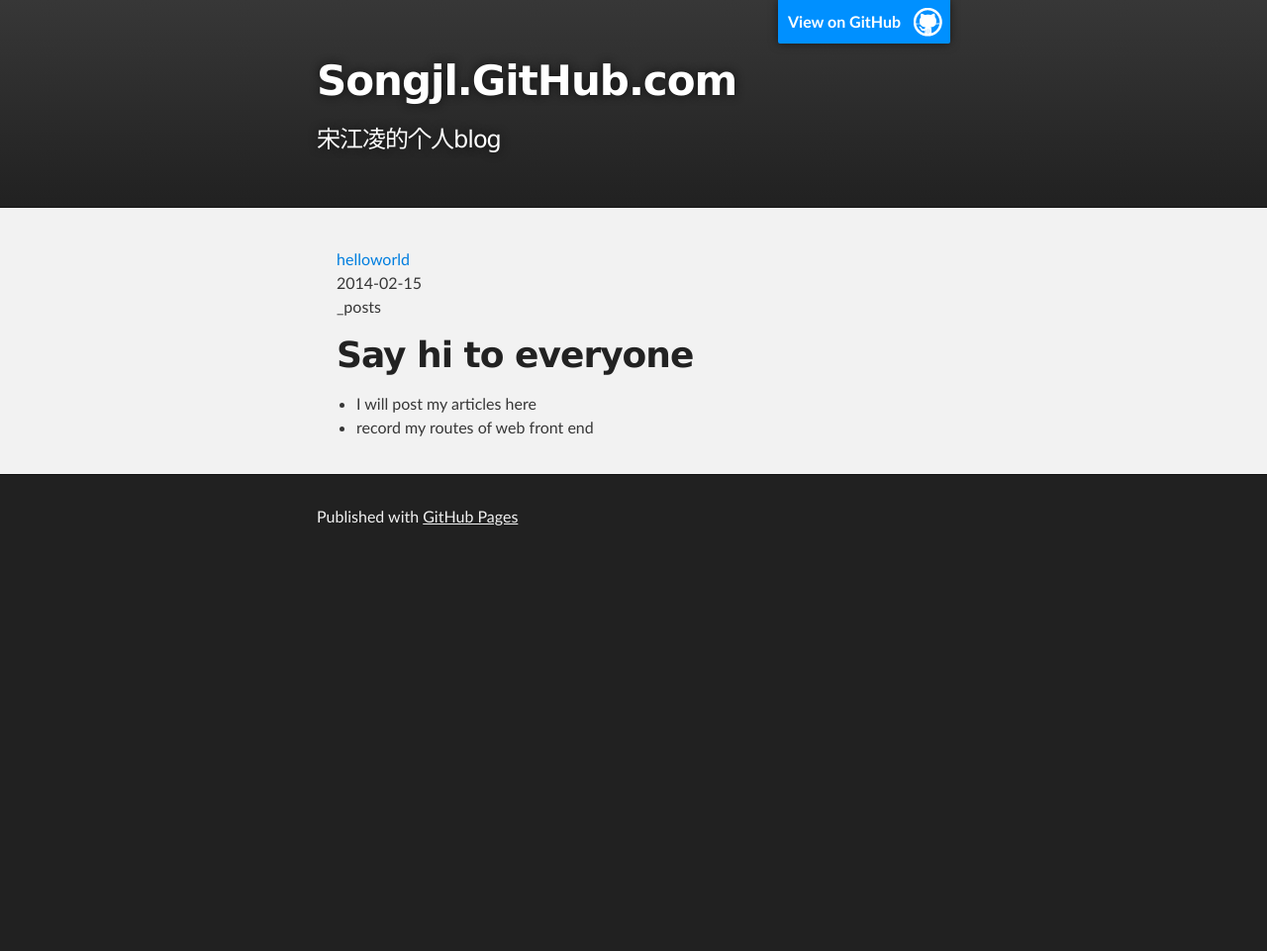
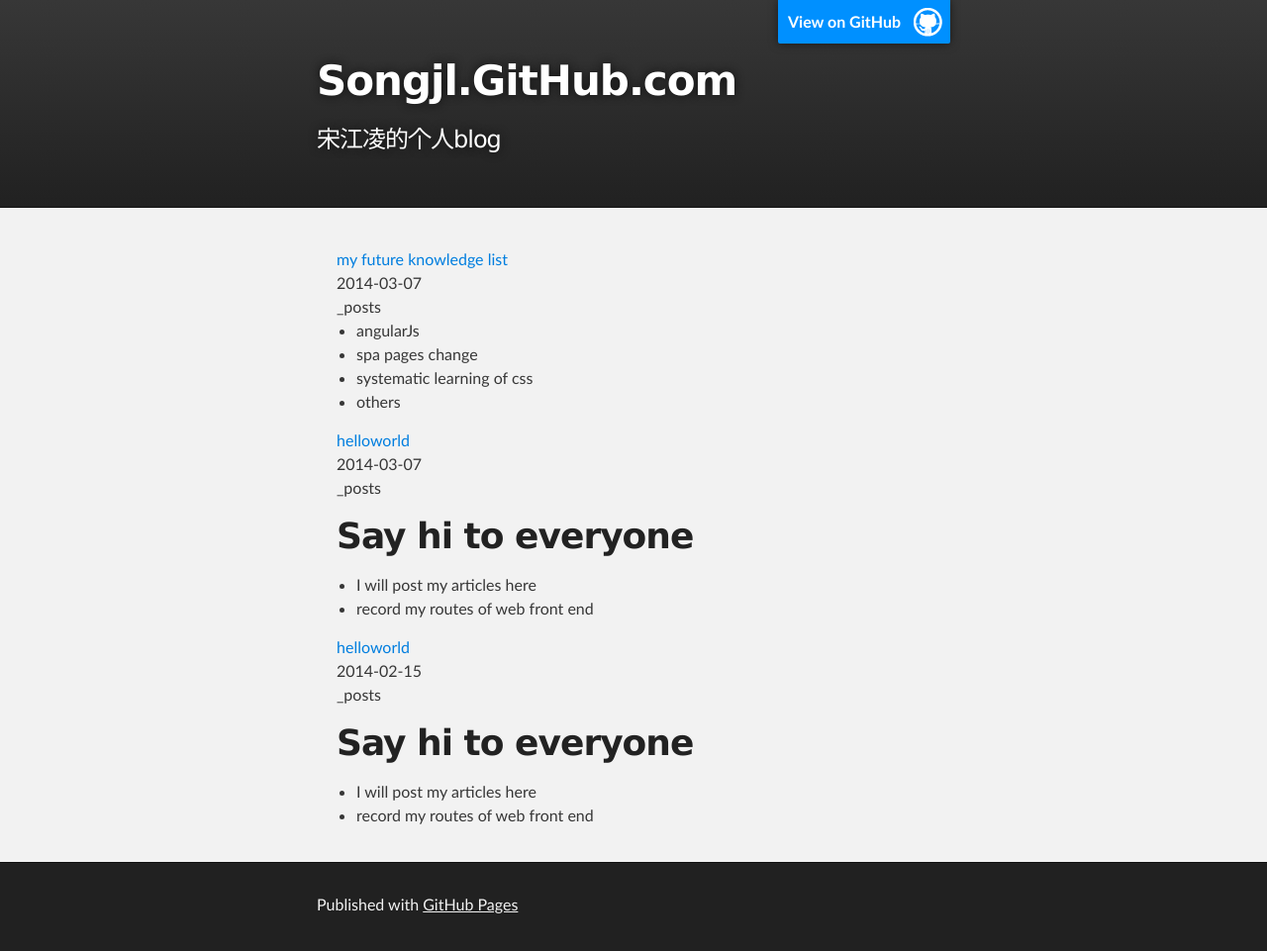
Before and after one commit to songjl/songjl.github.com, a Jekyll site: the page built from index.html, in a window 1280 px wide. Shown: the whole page at 99% size. Built offline with Jekyll 4.4.1, drawn with Linux system fonts in a browser that asks for light colours; Markdown is read by kramdown in place of the engine named in the settings; the list of posts is cut into pages by our own code; before the commit the page ends 900 px from its top, so only the background shows below that.

Commit message:
fix index css

```diff
--- a/_layouts/default.html
+++ b/_layouts/default.html
@@ -33,7 +33,7 @@
     <!-- FOOTER  -->
     <div id="footer_wrap" class="outer">
       <footer class="inner">
-        <p>Published with <a href="http://pages.github.com">GitHub Pages</a></p>
+        <p>Published with <a href="http://songhlc.github.com">GitHub Pages</a></p>
       </footer>
     </div>
 
--- /dev/null
+++ b/_posts/2014-03-07-helloworld.md
@@ -0,0 +1,14 @@
+---
+layout: default
+title: helloworld
+category: _posts
+comments: true
+---
+
+# Say hi to everyone
+
+* I will post my articles here
+* record my routes of web front end
+
+
+# Say hi to everyone
--- /dev/null
+++ b/_posts/2014-03-07-knowledgelist.md
@@ -0,0 +1,11 @@
+---
+layout: default
+title: my future knowledge list
+category: _posts
+comments: true
+---
+
+* angularJs
+* spa pages change
+* systematic learning of css
+* others
```
Also changed, not shown: 1 other file.
